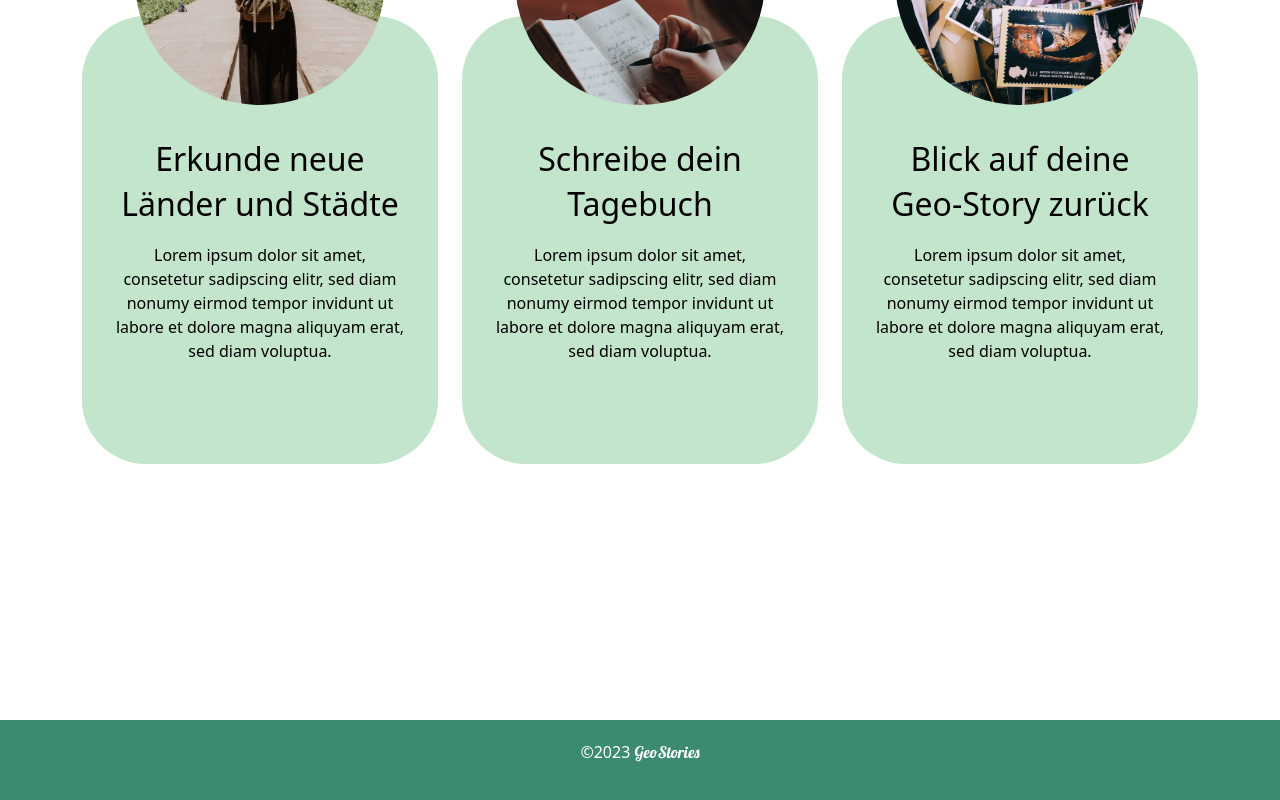
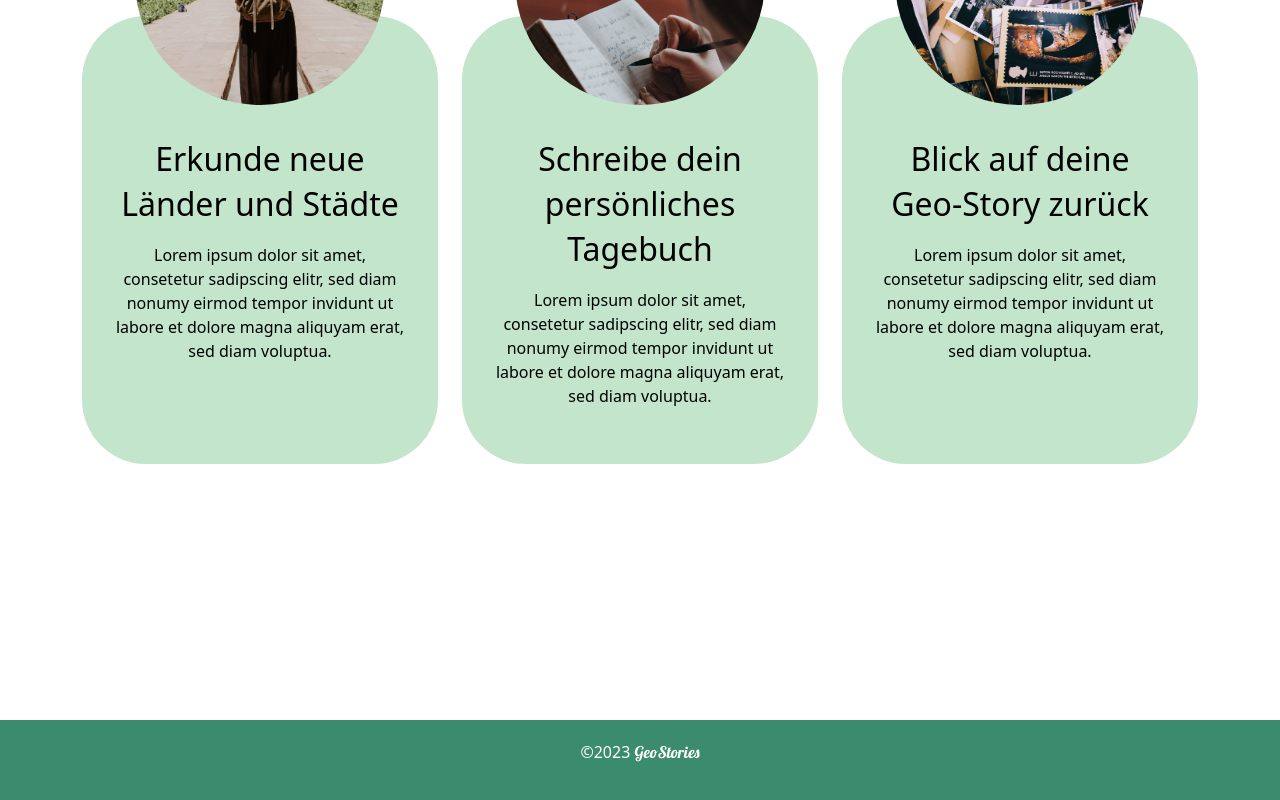
Before and after one commit to GeoStories2023/website, a React (Vite) app: page / in a window 1280 px wide. Shown: the part 2145-2945 px from the top of the page. Built offline with nearby package versions, Linux system fonts and the light colour scheme; no server answers.

Commit message:
Update HomeDefault.tsx

```diff
--- a/src/components/home/HomeDefault.tsx
+++ b/src/components/home/HomeDefault.tsx
@@ -84,7 +84,9 @@ function HomeDefault() {
               <div className="single-feature-container">
                 <img src={diary} alt="diary-img" className="img-feature" />
                 <div className="text-feature">
-                  <span className="header-feature">Schreibe dein Tagebuch</span>
+                  <span className="header-feature">
+                    Schreibe dein persönliches Tagebuch
+                  </span>
                   <span className="description-feature">
                     Lorem ipsum dolor sit amet, consetetur sadipscing elitr, sed
                     diam nonumy eirmod tempor invidunt ut labore et dolore magna
```
